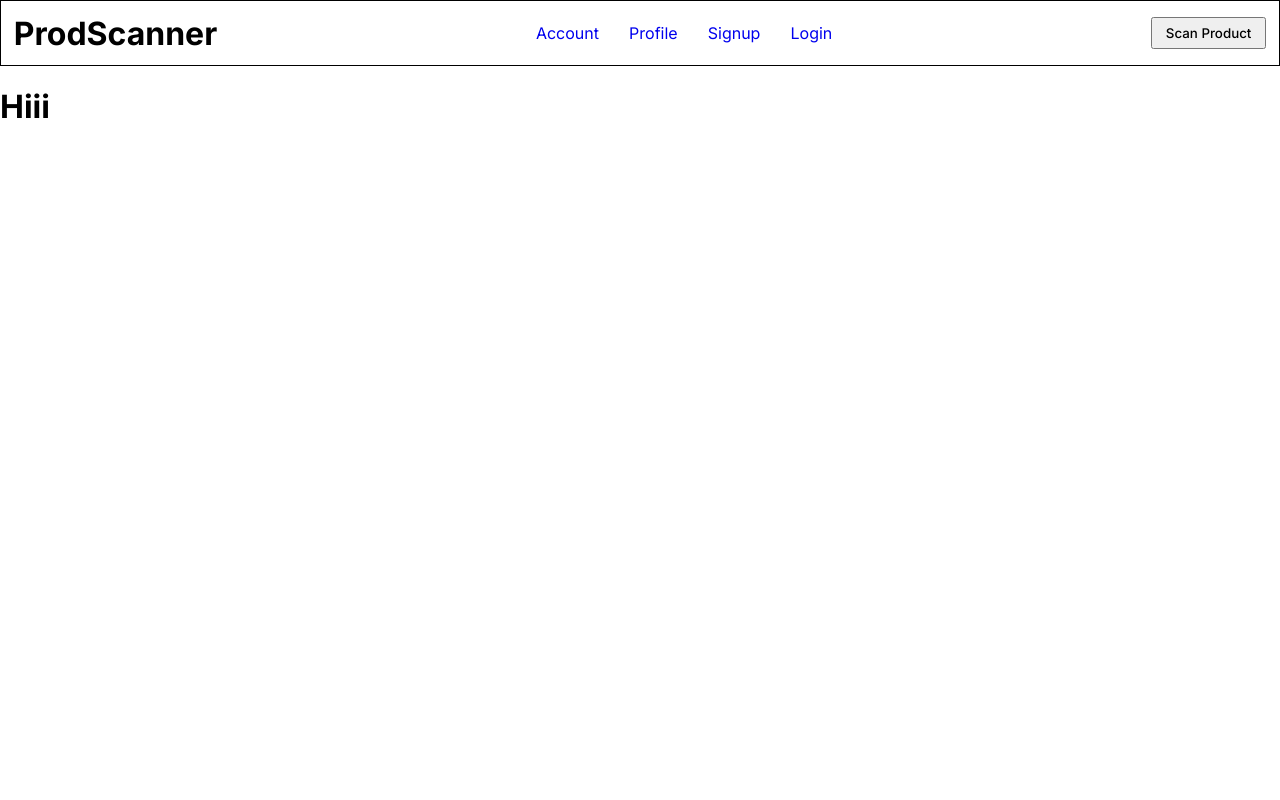
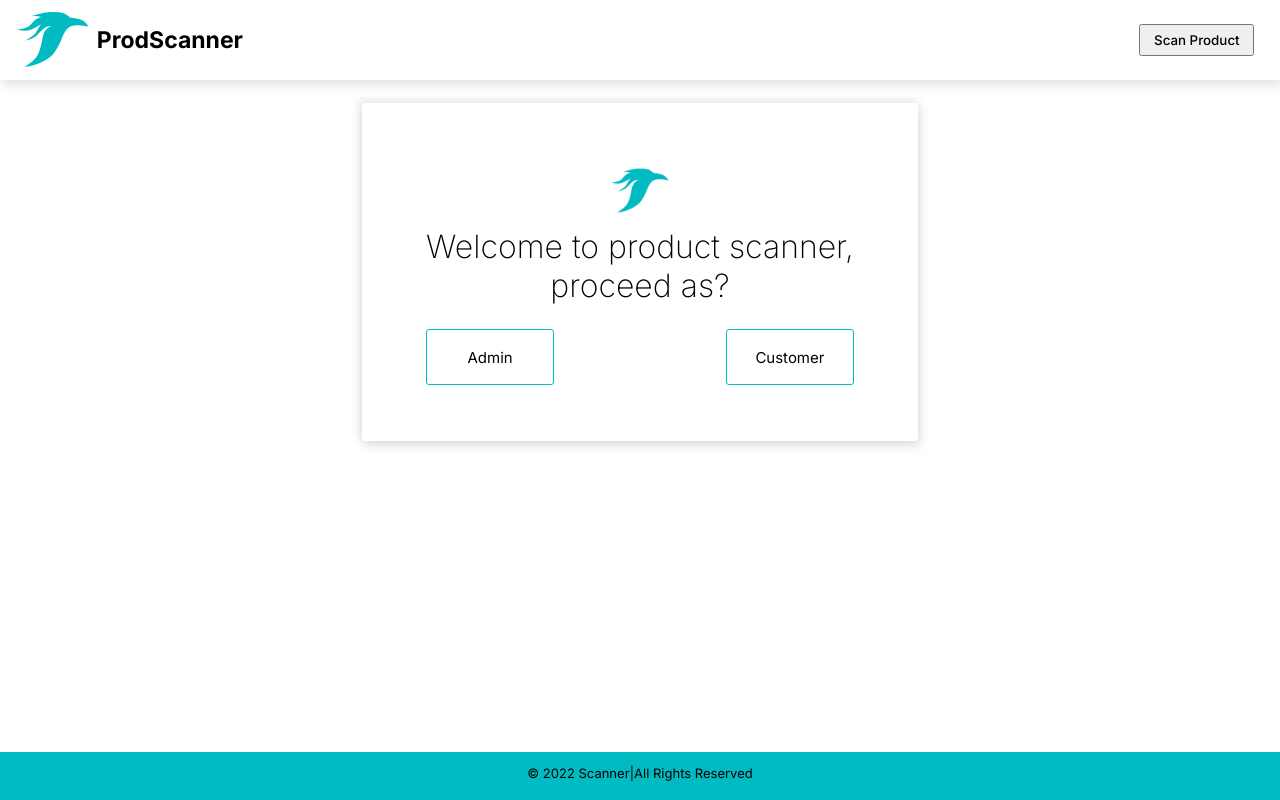
Before and after one commit to kori-njoroge/image-recognition, a Python web app: template templates/index.html in a window 1280 px wide. Run offline with Jinja, Linux system fonts and the light colour scheme; the template is opened without the code that fills it, so the values that code supplies are empty.

Commit message:
styles for login

```diff
--- a/static/app.css
+++ b/static/app.css
@@ -18,13 +18,35 @@ a {
     flex-direction: row;
     justify-content: space-between;
     align-items: center;
-    border: 1px solid;
-    height: 8vh;
+    height: 10vh;
     padding: 0vh 1vw;
+    box-shadow: 2px 5px 10px rgba(200,200,200,0.5);
+    position: fixed;
+    background-color: white;
+    top: 0;
+    left: 0;
+    right: 0;
 }
 
 .navbar-body div:nth-child(2)>a {
     margin: 1vw;
+}
+
+.logo{
+    display: flex;
+    height: 100%;
+    align-items: center;
+}
+
+.logo img{
+    /* height: 98%; */
+    margin-right: .5vh;
+}
+.logo h1{
+    font-size: 23px;
+}
+.scan{
+    display: flex;
 }
 
 .scan button {
@@ -32,3 +54,142 @@ a {
     font-weight: 500;
     cursor: pointer;
 }
+.scan button:hover{
+    color: #00BCC2;
+}
+
+.scan button:nth-child(1){
+    margin-right: 1vw;
+}
+
+/* home code */
+.home-body{
+    text-align: center;
+    width: fit-content;
+    margin: auto;
+    margin-top: 3vh;
+
+}
+
+.info-container{
+    width: fit-content;
+    padding:7vh 5vw;
+    border-radius: 3px;
+    margin-top: 5vh;
+    box-shadow: 2px 5px 10px rgba(200,200,200,0.5),-2px -2px 10px rgba(200,200,200,0.5);
+}
+
+.info-container p{
+    font-size: 32px;
+    margin: 0;
+    margin-bottom: 3vh;
+    font-weight: 200;
+}
+.buttons{
+    display: flex;
+    justify-content: space-between;
+    margin-top: 3vh;
+}
+
+.image-image{
+    height: 8vh;
+}
+
+.info-container button{
+    padding: .5vh 2vw;
+    height: 7vh;
+    cursor: pointer;
+    border:#00BCC2 1px solid;
+    border-radius: 3px;
+    font-size: 15px;
+    background-color: transparent;
+    width: 10vw;
+}
+.info-container button:hover{
+    color: white;
+    background-color: #00BCC2;
+    font-weight: 400;
+}
+.footer{
+    background-color: #00BCC2;
+    text-align: center;
+    position: fixed;
+    bottom: 0;
+    right: 0;
+    left: 0;
+    height: 6vh;
+    font-size: 13px;
+}
+
+.login-section{
+    width: fit-content;
+    padding:5vh 4vw;
+    border-radius: 3px;
+    box-shadow: 2px 5px 10px rgba(200,200,200,0.5),-2px -2px 10px rgba(200,200,200,0.5);
+    margin: auto;
+    margin-top: 10vh;
+    text-align: center;
+}
+.login-section form >div{
+    text-align: left;
+}
+.login-section label{
+    display: block;
+    margin-bottom: 1.5vh;
+    margin-top: 1vh;
+}
+
+.login-section input{
+    display: block;
+    width: 25vw;
+    border: none;
+    border-bottom: #00BCC2 1px solid;
+    outline: none;
+}
+.login-section input:hover{
+    border-bottom: #00BCC2 2px solid;
+}
+
+.login-section form >button{
+    margin-top: 4vh;
+    padding: 1vh 2vw;
+    cursor: pointer;
+    border: #00BCC2 1px solid;
+    border-radius: 3px;
+    font-weight: 500;
+}
+
+.login-section form>button:hover{
+    color: white;
+    background-color: #00BCC2;
+    font-weight: 400;
+}
+
+
+/* display item styles */
+.items-container{
+    display: grid;
+    grid-template-columns: auto auto auto auto auto;
+    margin: auto;
+    justify-content: space-between;
+    padding: 0vh 1.5vw;
+    margin-bottom: 7vh;
+}
+.items-container >div{
+    text-align: center;
+    width: 18vw;
+    margin-bottom: 3vh;
+    border-radius: 3px;
+    box-shadow: 1px 1px 10px rgba(200,200,200,0.5),-1px -1px 10px rgba(200,200,200,0.5);
+}
+.prod-title{
+    padding-left: 2vw;
+}
+.items-container >div h3{
+    height: 6vh;
+    font-size: 13px;
+}
+.items-container >div img{
+    height: 18vh;
+    max-width: 90%;
+}
--- a/templates/index.html
+++ b/templates/index.html
@@ -1,6 +1,51 @@
-{% extends 'base.html' %}{{super()}}
-{% block content%}
-<div class="yooh">
-    <h1>Hiii</h1>
-</div>
-{% endblock%}
+<!DOCTYPE html>
+<html lang="en">
+
+<head>
+    <meta charset="UTF-8">
+    <meta http-equiv="X-UA-Compatible" content="IE=edge">
+    <meta name="viewport" content="width=device-width, initial-scale=1.0">
+    <link rel="shortcut icon" type="image/x-icon" href="{{url_for('static', filename ='fav.ico')}}" />
+    <link rel="stylesheet" href="{{url_for('static', filename ='app.css')}}">
+    <title>product scanner</title>
+</head>
+
+<body>
+    <div class="navbar-body">
+        <div class="logo">
+            <img src="{{url_for('static',filename ='fav.ico')}}" alt="logo">
+            <h1>
+                ProdScanner
+            </h1>
+        </div>
+        <!-- <div class="links">
+            <a href="{{url_for('main.index')}}">Account</a>
+            <a href="{{url_for('auth.login')}}">Login</a>
+        </div> -->
+        <div class="scan">
+            <form action="/open-camera" method="post">
+                <button type="submit">Scan Product</button>
+            </form>
+        </div>
+    </div>
+    <div class="home-body">
+        <h1>Welcome!</h1>
+        <div class="info-container">
+            <img class="image-image" src="{{url_for('static',filename ='fav.ico')}}" at="logo">
+            <p>Welcome to product scanner, <br> proceed as?</p>
+            <div class="buttons">
+                <form action="/login">
+                    <button class="select">Admin</button>
+                </form>
+                <form action="/home">
+                    <button class="select">Customer</button>
+                </form>
+            </div>
+        </div>
+    </div>
+    <div class="footer">
+        <p> &copy; 2022 Scanner|All Rights Reserved</p>
+    </div>
+</body>
+
+</html>
```
